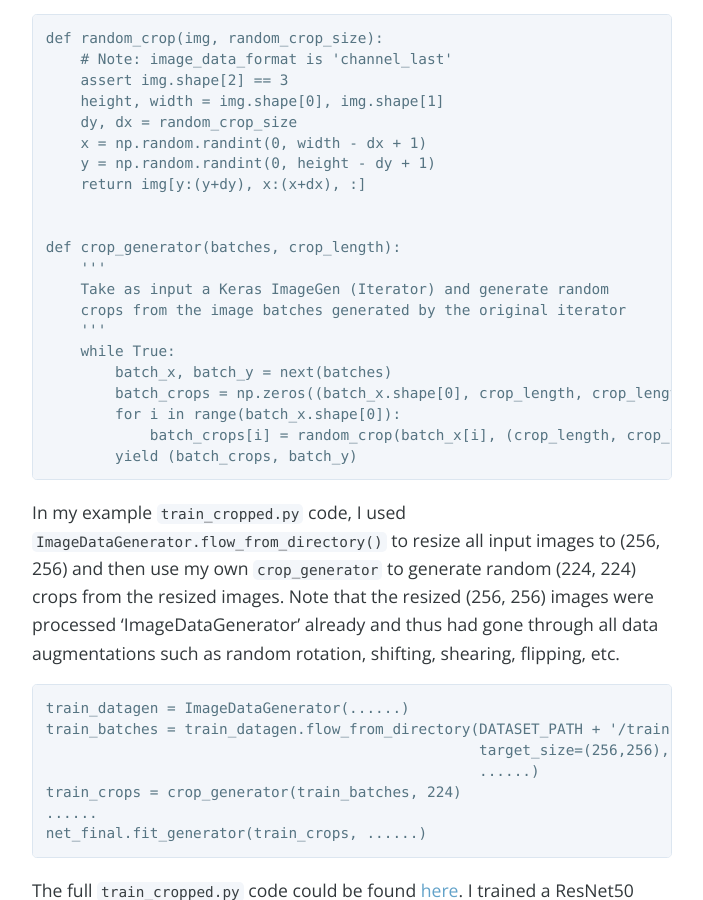
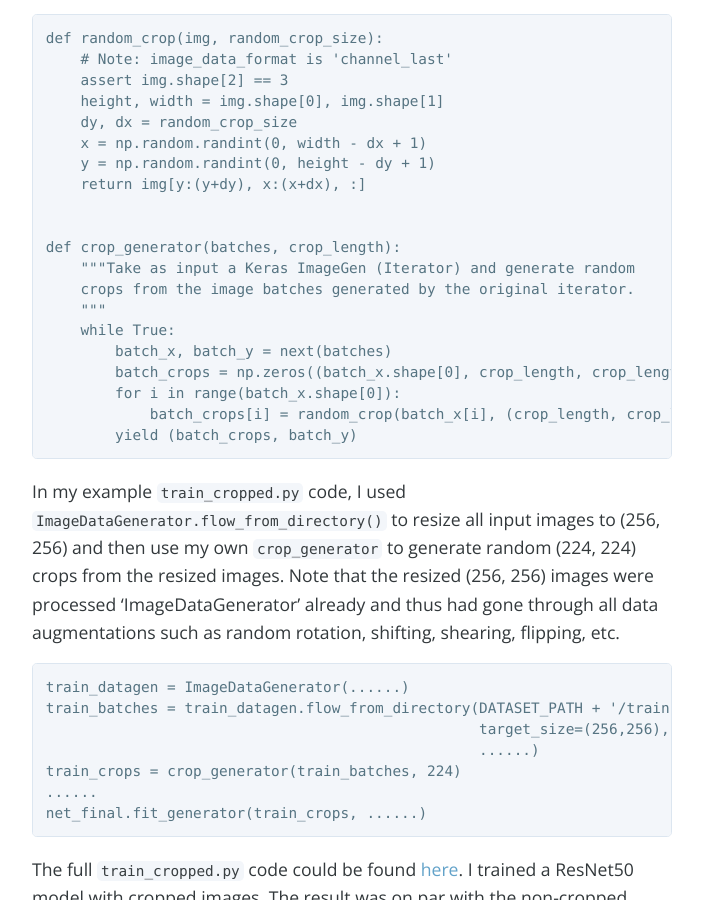
Before and after one commit to jkjung-avt/jkjung-avt.github.io, a Jekyll site: the page built from _posts/2018-04-16-keras-image-cropping.md, in a window 1280 px wide and 900 px high, scrolled down 992 px. Shown: the whole window, without its empty margins (288-991 px from the left). Built offline with Jekyll 4.4.1, drawn with Linux system fonts in a browser that asks for light colours; nearby versions of some CDN libraries; comment, search, counter and statistics services are not loaded.

Commit message:
Update the comment in code snippet

```diff
--- a/_posts/2018-04-16-keras-image-cropping.md
+++ b/_posts/2018-04-16-keras-image-cropping.md
@@ -28,10 +28,9 @@ def random_crop(img, random_crop_size):
 
 
 def crop_generator(batches, crop_length):
-    '''
-    Take as input a Keras ImageGen (Iterator) and generate random
-    crops from the image batches generated by the original iterator
-    '''
+    """Take as input a Keras ImageGen (Iterator) and generate random
+    crops from the image batches generated by the original iterator.
+    """
     while True:
         batch_x, batch_y = next(batches)
         batch_crops = np.zeros((batch_x.shape[0], crop_length, crop_length, 3))
```
